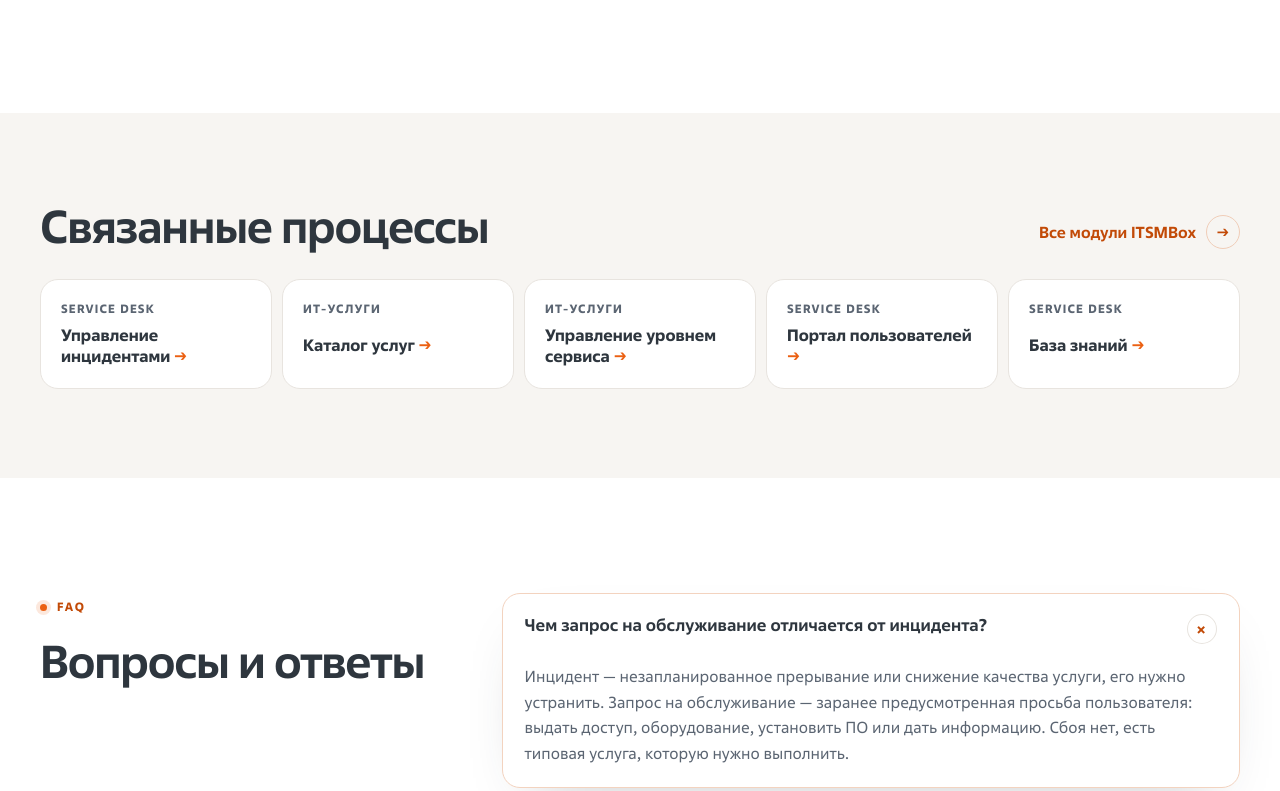
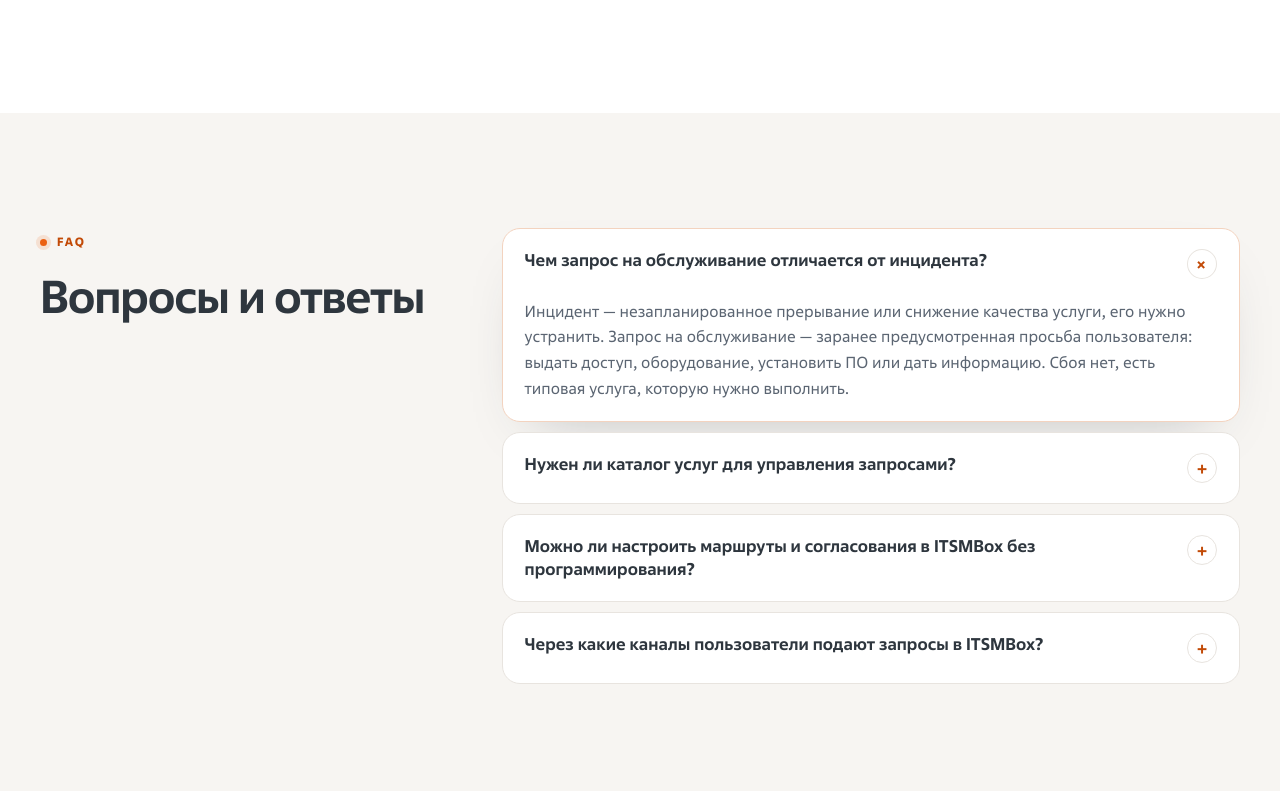
Before and after one commit to katerinazaber/itsmbox-landing, a plain HTML site: page upravlenie-zaprosami/index.html in a window 1280 px wide. Shown: the part 5791-6582 px from the top of the page. Drawn offline with Linux system fonts and the light colour scheme.

Commit message:
Страница процесса: убран блок «Связанные процессы»
Co-authored-by: Perplexity <noreply@perplexity.ai>

```diff
--- a/style.css
+++ b/style.css
@@ -579,19 +579,11 @@ ul{list-style:none}
 .res-list b{display:block;font-size:18.5px;line-height:1.3;margin-bottom:4px}
 .res-list p{font-size:15.5px;color:var(--muted)}
 
-.pg-rel{background:var(--bg);padding-block:clamp(64px,7vw,96px)}
-.pg-rel .sec-head{margin-bottom:28px}
-.rel-grid{display:grid;grid-template-columns:repeat(5,minmax(0,1fr));gap:10px}
-.rel-grid a{display:grid;gap:6px;height:100%;padding:20px;border-radius:18px;background:#fff;border:1px solid var(--line);transition:border-color .25s,transform .25s,box-shadow .25s}
-.rel-grid a:hover{border-color:#f3d3bf;transform:translateY(-3px);box-shadow:0 20px 40px -28px rgba(235,96,18,.5)}
-.rel-grid span{font-size:12px;font-weight:700;letter-spacing:.1em;text-transform:uppercase;color:var(--muted)}
-.rel-grid b{font-size:16.5px;line-height:1.3}
-.rel-grid b::after{content:" →";color:var(--orange)}
 
-.pg-faq{background:#fff}
+.pg-faq{background:var(--bg)}
 .pg-faq__grid{display:grid;grid-template-columns:minmax(0,.7fr) minmax(0,1.3fr);gap:clamp(32px,5vw,80px);align-items:start}
 .faq{display:grid;gap:10px}
-.faq details{border:1px solid var(--line);border-radius:18px;background:var(--bg);transition:background .25s,border-color .25s}
+.faq details{border:1px solid var(--line);border-radius:18px;background:#fff;transition:background .25s,border-color .25s}
 .faq details[open]{background:#fff;border-color:#f3d3bf;box-shadow:var(--shadow)}
 .faq summary{cursor:pointer;list-style:none;display:flex;justify-content:space-between;gap:16px;padding:20px 22px;font-weight:600;font-size:17px;line-height:1.35}
 .faq summary::-webkit-details-marker{display:none}
@@ -604,9 +596,6 @@ ul{list-style:none}
 .fn__more:hover{text-decoration:underline;text-underline-offset:3px}
 .fn-list li:has(.fn.is-active) .fn__more{display:inline-flex}
 
-@media (max-width:1100px){
-  .rel-grid{grid-template-columns:repeat(3,minmax(0,1fr))}
-}
 @media (max-width:960px){
   .pg-article__grid,.steps,.pg-res__grid,.pg-faq__grid{grid-template-columns:1fr}
   .toc{display:none}
@@ -614,7 +603,7 @@ ul{list-style:none}
   .feat-grid{grid-template-columns:1fr 1fr}
 }
 @media (max-width:640px){
-  .vs,.ex-grid,.feat-grid,.rel-grid{grid-template-columns:1fr}
+  .vs,.ex-grid,.feat-grid{grid-template-columns:1fr}
   .prose p{font-size:16px}
   .quote{padding:18px 20px}
   .quote p{font-size:16.5px}
--- a/upravlenie-zaprosami/index.html
+++ b/upravlenie-zaprosami/index.html
@@ -239,23 +239,6 @@
   </div>
 </section>
 
-<!-- RELATED -->
-<section class="section pg-rel" aria-labelledby="rel-title">
-  <div class="wrap">
-    <div class="sec-head sec-head--split reveal">
-      <h2 id="rel-title" class="h2">Связанные процессы</h2>
-      <a class="link-arrow" href="../#modules">Все модули ITSMBox</a>
-    </div>
-    <ul class="rel-grid reveal">
-      <li><a href="../#modules"><span>Service Desk</span><b>Управление инцидентами</b></a></li>
-      <li><a href="../#modules"><span>ИТ-услуги</span><b>Каталог услуг</b></a></li>
-      <li><a href="../#modules"><span>ИТ-услуги</span><b>Управление уровнем сервиса</b></a></li>
-      <li><a href="../#modules"><span>Service Desk</span><b>Портал пользователей</b></a></li>
-      <li><a href="../#modules"><span>Service Desk</span><b>База знаний</b></a></li>
-    </ul>
-  </div>
-</section>
-
 <!-- FAQ -->
 <section class="section pg-faq" id="faq" aria-labelledby="faq-title">
   <div class="wrap pg-faq__grid">
```
